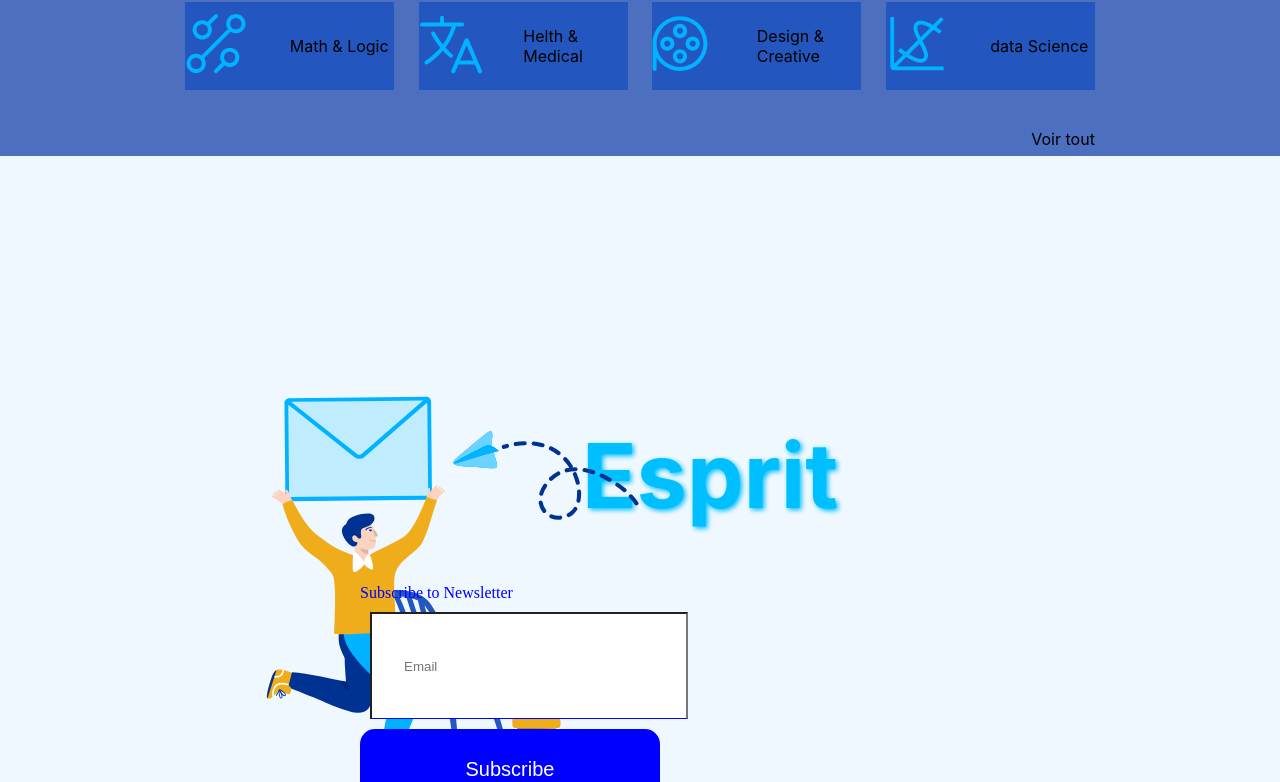
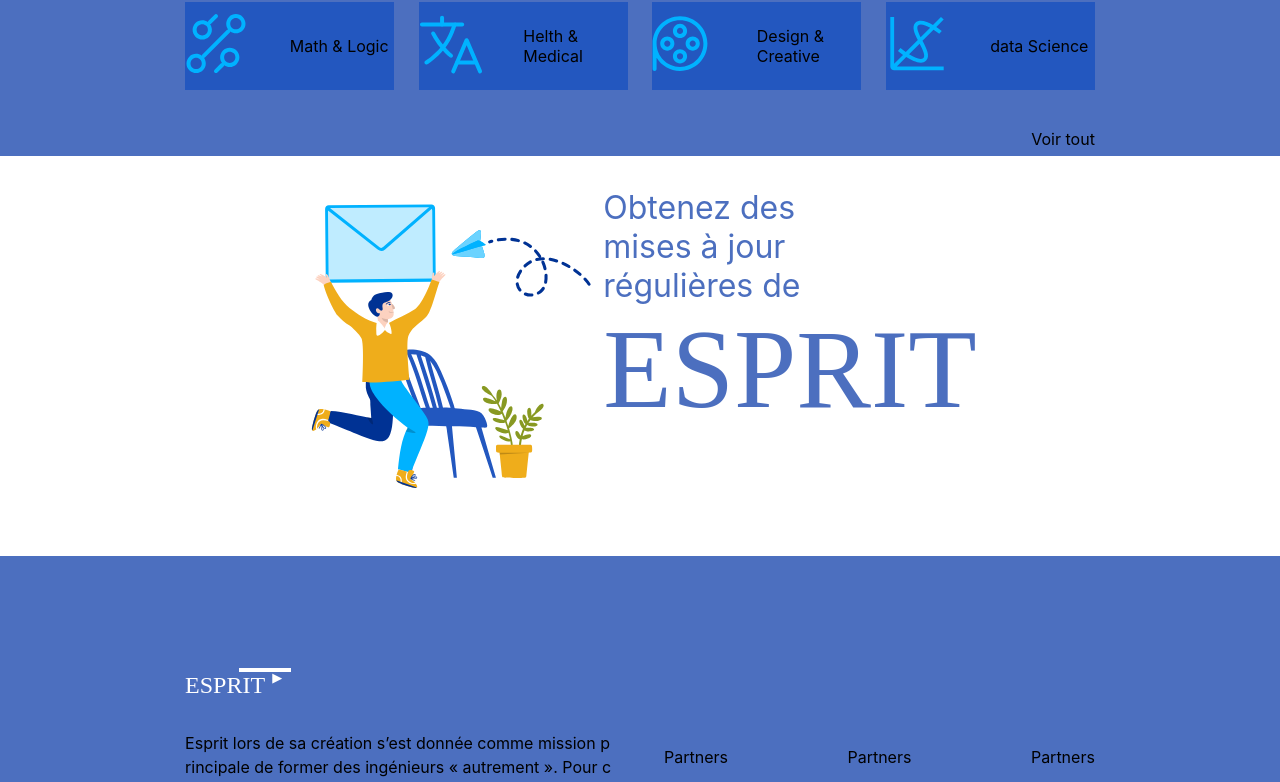
Before and after one commit to anwer25/ESPRIT, a Next.js app: page / in a window 1280 px wide. Shown: the part 1556-2338 px from the top of the page. Built offline with nearby package versions, Linux system fonts and the light colour scheme.

Commit message:
fix email image

```diff
--- a/components/main/email/index.tsx
+++ b/components/main/email/index.tsx
@@ -1,44 +1,50 @@
 import React from "react";
-import Image from "next/image";
 import {
-	BrComponent,
-	ButtonContainer,
-	ColorH1Blue,
+	EmailForm,
+	EmailFormContainer,
+	EmailFormLogo,
+	EmailFormTitle,
+	EmailImage,
+	EmailImageContainer,
 	EmailSection,
-	FormContainer,
-	ImageContainer,
-	InputContainer,
-	PositionContainer,
+	EmailSectionGlobalContainer,
+	LogoBar,
+	MarginContainer,
 } from "../../styled-components/view";
+import {
+	CompanyName,
+	CompanyNameBar,
+	EmailFormLogoText,
+	EmailFormTitleText,
+} from "../../styled-components/text";
+import { companyNameText } from "../../../utils/varibales";
 
-const myLoader = ({ src, width, quality }) =>
-	`${src}?w=${width}&q=${quality || 75}`;
-
-// eslint-disable-next-line no-undef
-const Emailinscription: React.FC = (): JSX.Element => (
+const Email: React.FC = (): JSX.Element => (
 	<EmailSection>
-		<div style={{ position: "relative", left: "90px", top: "100px" }}>
-			<FormContainer style={{ margin: "50px" }}>
-				<h1> Esprit</h1>{" "}
-			</FormContainer>
-
-			<ImageContainer>
-				<Image
-					loader={myLoader}
-					src="./design.svg"
-					alt="design"
-					width={400}
-					height={400}
-				/>
-			</ImageContainer>
-			<PositionContainer>
-				<ColorH1Blue>Subscribe to Newsletter </ColorH1Blue>
-				<InputContainer placeholder="Email" required />
-				<BrComponent />
-				<ButtonContainer>Subscribe</ButtonContainer>
-			</PositionContainer>
-		</div>
+		<MarginContainer>
+			<EmailSectionGlobalContainer>
+				<EmailImageContainer>
+					<EmailImage
+						src="/./design.svg"
+						width="300px"
+						height="300px"
+						alt="herro"
+					/>
+				</EmailImageContainer>
+				<EmailFormContainer>
+					<EmailFormTitle>
+						<EmailFormTitleText>
+							Obtenez des mises à jour régulières de
+						</EmailFormTitleText>
+					</EmailFormTitle>
+					<EmailFormLogo>
+						<EmailFormLogoText>{companyNameText}</EmailFormLogoText>
+					</EmailFormLogo>
+					<EmailForm />
+				</EmailFormContainer>
+			</EmailSectionGlobalContainer>
+		</MarginContainer>
 	</EmailSection>
 );
 
-export default Emailinscription;
+export default Email;
--- a/components/main/partner/index.tsx
+++ b/components/main/partner/index.tsx
@@ -0,0 +1,6 @@
+import React from 'react'
+
+const Partner:React.FC = ():JSX.Element => ()
+
+
+export default Partner
--- a/components/styled-components/text.tsx
+++ b/components/styled-components/text.tsx
@@ -71,9 +71,27 @@
 const ReviewSlideTitle = styled.p``;
 const ReviewSlideSubTitle = styled.p``;
 const ReviewSlideText = styled.p``;
+/* ---------------------EmailSection Start---------------- */
 
-// Footer
+const EmailFormTitleText = styled.p`
+	font-size: 2rem;
+	margin: 0;
+	padding: 0;
+	color: ${(props) => props.theme.emailFormTitleTextColor};
+`;
 
+const EmailFormLogoText = styled.h1`
+	@import url(${fonts.companyName.Lora.url});
+	margin: 0 0 0 0;
+	padding: 0;
+	font-family: ${fonts.companyName.Lora.fontFamily};
+	font-weight: 500;
+	color: ${(props) => props.theme.emailFormLogo};
+	font-size: 7rem;
+`;
+
+/* ---------------------EmailSection END---------------- */
+/* ---------------------Footer Start---------------- */
 const FooterTextInfo = styled.p`
 	color: ${(props) => props.theme.footerInfoTextColor};
 	font-size: 1rem;
@@ -83,18 +101,18 @@
 	word-break: break-all;
 	line-height: 1.5rem;
 `;
-
 const FooterGeneratorText = styled.p`
 	color: ${(props) => props.theme.footerPartnersTextColor};
 	font-size: 1rem;
 `;
+
 const FooterTextCopyRight = styled.h4`
 	text-align: center;
 	color: ${(props) => props.theme.footerTextCopyRightColor};
 	margin: 0;
 	padding: 0;
 `;
-
+/* ---------------------Footer END---------------- */
 export {
 	CompanyName,
 	CompanyNameBar,
@@ -108,6 +126,8 @@
 	ReviewSlideSubTitle,
 	ReviewSlideTitle,
 	ReviewSlideText,
+	EmailFormTitleText,
+	EmailFormLogoText,
 	FooterTextInfo,
 	FooterTextCopyRight,
 	FooterGeneratorText,
--- a/components/styled-components/view.tsx
+++ b/components/styled-components/view.tsx
@@ -412,9 +412,30 @@
 
 /* ---------------------------------------------Email Section Start------------------------------------------------ */
 
-const EmailSectionn = styled.section`
+const EmailSection = styled.section`
 	background-color: ${(props) => props.theme.emailSectionBgColor};
+	min-height: 25rem;
 `;
+
+const EmailSectionGlobalContainer = styled.div`
+	padding-top: 2rem;
+	display: flex;
+	justify-content: center;
+`;
+
+const EmailImageContainer = styled.div``;
+const EmailImage = styled(Image)``;
+const EmailFormContainer = styled.div`
+	display: flex;
+	flex-flow: column nowrap;
+`;
+
+const EmailFormTitle = styled.div`
+	max-width: 17rem;
+`;
+const EmailFormLogo = styled.div``;
+const EmailForm = styled.form``;
+
 /* ---------------------------------------------Email Section End------------------------------------------------ */
 
 /* ---------------------------------------------Main end------------------------------------------------ */
@@ -534,9 +555,6 @@
 	display: inline-flex;
 	margin: 25px;
 	padding: 20px;
-`;
-const EmailSection = styled.section`
-	background-color: #f0f8ff;
 `;
 
 const FormContainer = styled.form`
@@ -670,6 +688,14 @@
 	SlideImage,
 	SlideParagraphContainer,
 	SlideTitleSubTitleContainer,
+	EmailSection,
+	EmailSectionGlobalContainer,
+	EmailImageContainer,
+	EmailImage,
+	EmailFormContainer,
+	EmailFormTitle,
+	EmailFormLogo,
+	EmailForm,
 	FooterInfo,
 	FooterCopyRight,
 	FooterInfoContainer,
@@ -682,7 +708,6 @@
 	FooterLinkGeneratorTitle,
 	FooterGeneratorLinkConntainer,
 	FooterCopyRightTextContainer,
-	EmailSection,
 	BrComponent,
 	DisplayContainer,
 	FooterC,
--- a/package.json
+++ b/package.json
@@ -2,7 +2,7 @@
   "name": "front2",
   "private": true,
   "scripts": {
-	  "dev": "next dev -H 192.168.1.110",
+	  "dev": "next dev",
 	  "build": "next build",
 	  "start": "next start",
 	  "lint": "next lint"
--- a/utils/varibales/index.ts
+++ b/utils/varibales/index.ts
@@ -51,7 +51,9 @@
 	defaultCoursesCardSubTitlelColor,
 	defaultExploreContainerColor,
 	defaultFooterInfoBgColor,
-] = Array(8).fill(colorsName.blueBg.hex);
+	defaultEmailFormTitleTextColor,
+	defaultEmailFormLogo,
+] = Array(11).fill(colorsName.blueBg.hex);
 
 const [defaultSecondCircleGradientColor] = Array(1).fill(
 	colorsName.WhiteG.gradient
@@ -98,6 +100,8 @@
 	exploreContainerColor: defaultExploreContainerColor,
 	exploreItemContainerColor: defaultExploreItemContainerColor,
 	studentReviewTitleColor: defaultStudentReviewTitleColor,
+	emailFormTitleTextColor: defaultEmailFormTitleTextColor,
+	emailFormLogo: defaultEmailFormLogo,
 	footerInfoBgColor: defaultFooterInfoBgColor,
 	footerCopyRightBgColor: defaultFooterCopyRightBgColor,
 	footerTextCopyRightColor: defaultFooterTextCopyRightColor,
```
